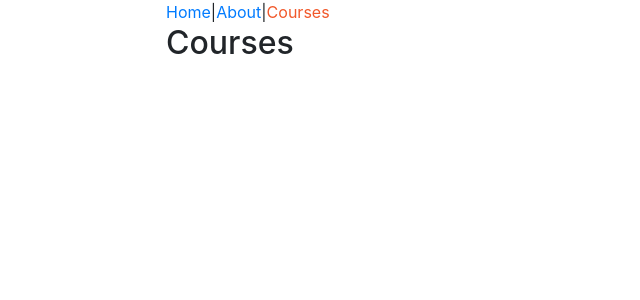
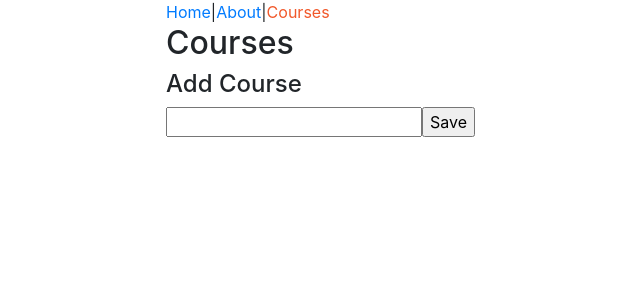
Before and after one commit to mubarak23/courses, a React app: page /courses in a window 1280 px wide. Shown: the top 300 px of the page, without its empty margins (64-704 px from the left). Built offline with nearby package versions, Linux system fonts and the light colour scheme.

Commit message:
ft(course):add form for course creation[progress]

```diff
--- a/src/components/courses/CoursesPage.js
+++ b/src/components/courses/CoursesPage.js
@@ -1,10 +1,28 @@
 import React, { Component } from "react";
 
 class CoursePage extends Component {
+  constructor(props){
+    super(props);
+    this.state = {
+      course: {
+        title: ""
+      }
+    }
+  }
+  handleOnChange(event) {
+    event.preventDefault();
+    const course = { ...this.state.course, title: event.target.value};
+    this.setState({ course })
+  }
   render() {
     return (
       <div>
         <h2>Courses</h2>
+        <form>
+          <h4>Add Course</h4>
+          <input type="text" onChange={this.handleOnChange} value={this.state.course.title} />
+          <input type="submit" value="Save" />
+        </form>
       </div>
     );
   }
```
